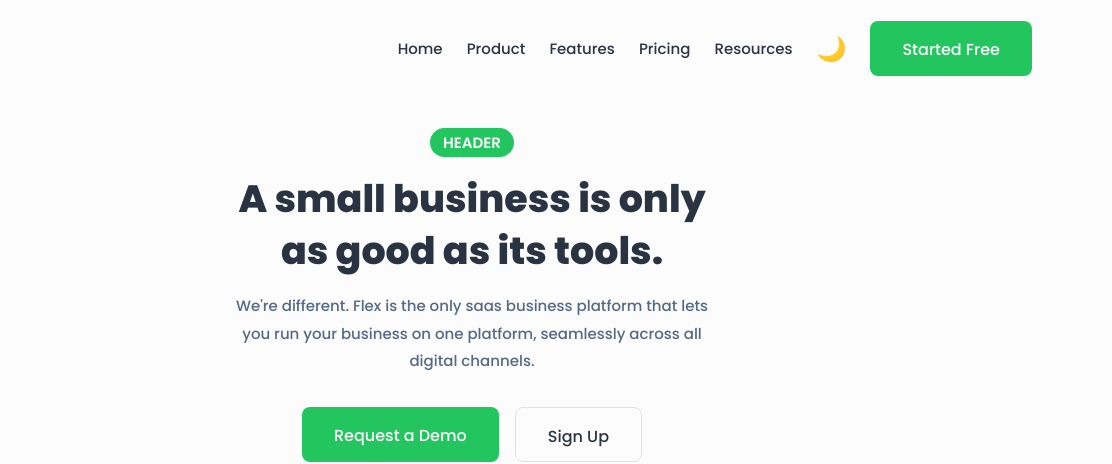
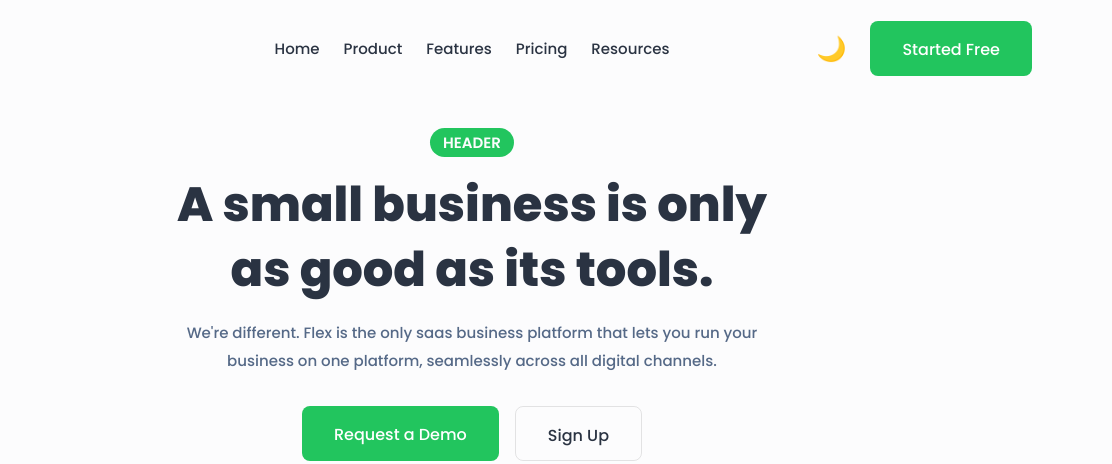
Before and after one commit to fajarfadillahh/flex-saas-business-platform-html-css-javascript-v3, a plain HTML site: page index.html in a window 1280 px wide. Shown: the top 464 px of the page, 168-1280 px from the left. Drawn offline with nearby package versions, Linux system fonts and the light colour scheme.

Commit message:
responsive all section | 968px

```diff
--- a/scss/style.scss
+++ b/scss/style.scss
@@ -314,3 +314,40 @@ img {
     }
   }
 }
+
+// width 968px
+@media screen and (min-width: 968px) {
+  .header {
+    &__container {
+      position: relative;
+    }
+
+    &__list {
+      position: absolute;
+      left: 50%;
+      transform: translateX(-50%);
+    }
+  }
+
+  .home {
+    &__data,
+    &__img {
+      width: auto;
+    }
+
+    &__title {
+      font-size: 48px;
+      width: 600px;
+      justify-self: center;
+    }
+
+    &__text {
+      width: 600px;
+      justify-self: center;
+    }
+
+    &__img {
+      width: 800px;
+    }
+  }
+}
```
Also changed, not shown: css/style.css.
